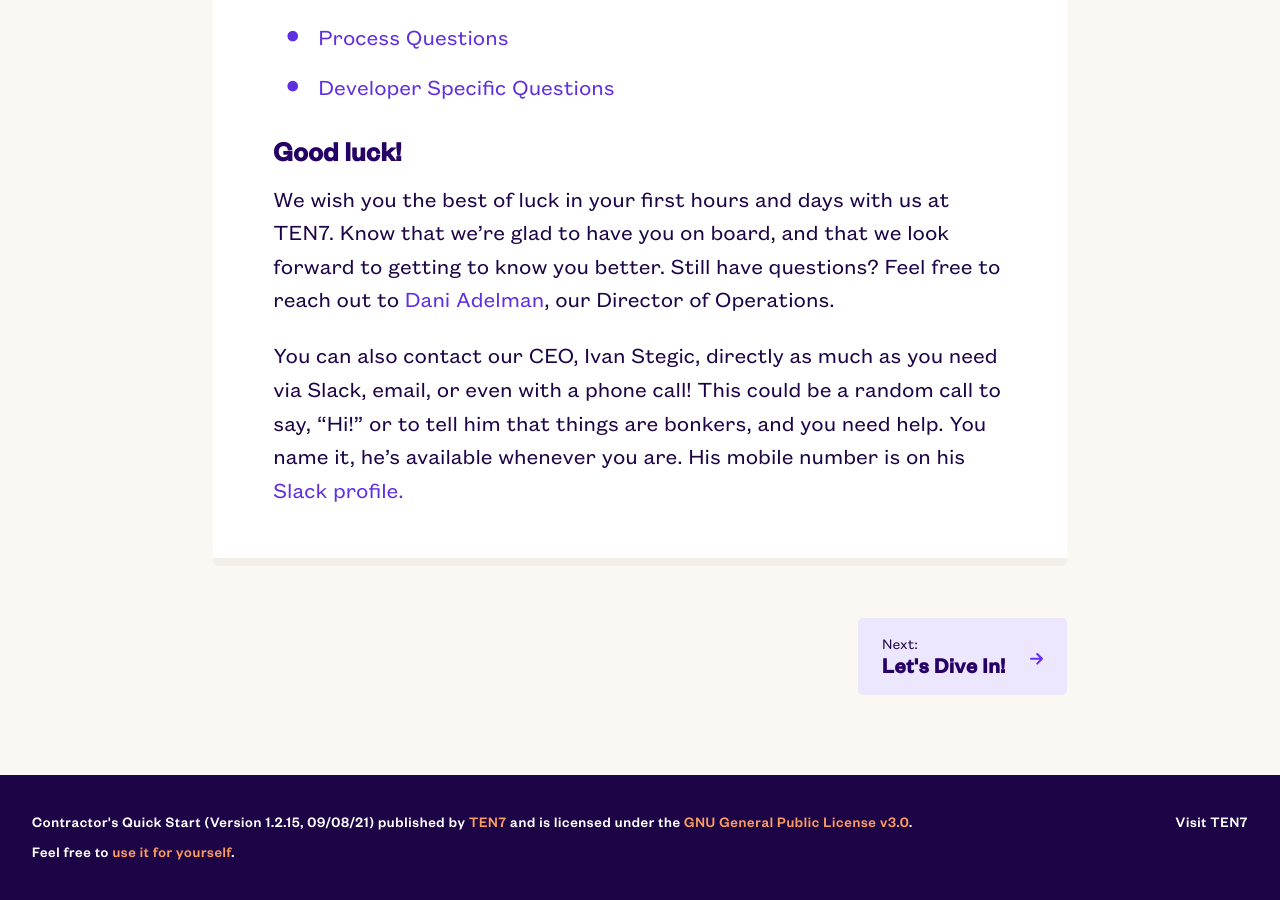
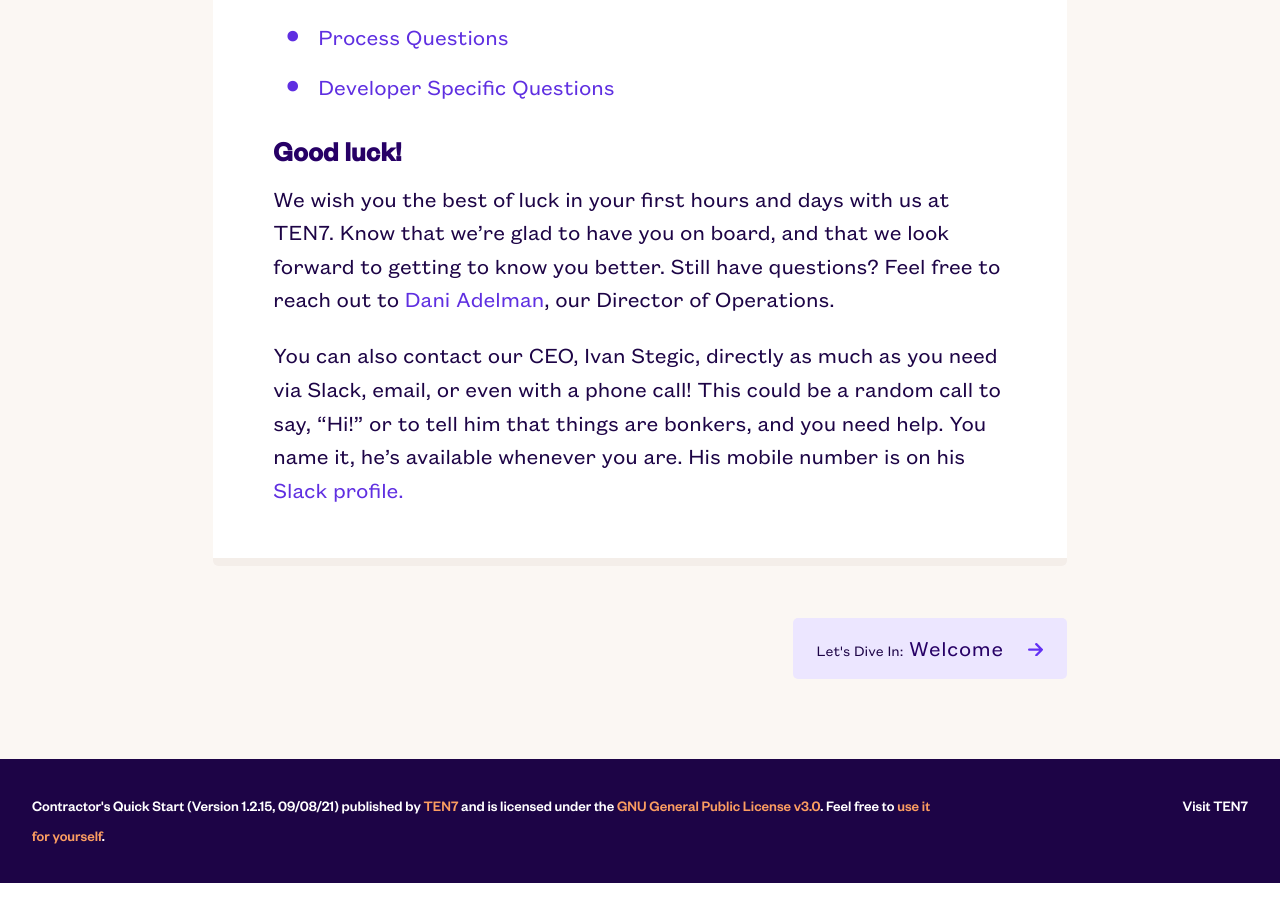
Before and after one commit to ten7/contractor.ten7.com, a Jekyll site: the page built from index.md, in a window 1280 px wide and 900 px high, scrolled down 1947 px. Built offline with Jekyll 4.4.1, drawn with Linux system fonts in a browser that asks for light colours; some web fonts are replaced.

Commit message:
Nav card styling

```diff
--- a/_layouts/page.html
+++ b/_layouts/page.html
@@ -38,41 +38,43 @@ layout: default
 
 
 <div class="pager column is-8">
-    <div class="pager-previous">
-      {% if page.previous.title %}
-    <a href="{{ prev.url }}" class="pager-link" title="{{ prev.title }}">
+
+  {% if page.previous.title %}
+  <div class="pager-previous">
+    <a href="{{ page.previous.url }}" class="pager-link" title="{{ page.previous.title }}">
       <span class="pager-arrow pager-arrow--left">
-        <svg width="13" height="12" fill="none" xmlns="http://www.w3.org/2000/svg"><path d="M12 5.813H1M5.813 10.625 1 5.812 5.813 1" stroke="#6330F4" stroke-width="2" stroke-linecap="round" stroke-linejoin="round"/></svg>
+        <svg width="15" viewBox="0 0 13 12" fill="none" xmlns="http://www.w3.org/2000/svg"><path d="M12 5.813H1M5.813 10.625 1 5.812 5.813 1" stroke="#6330F4" stroke-width="2" stroke-linecap="round" stroke-linejoin="round"/></svg>
       </span>
-      <span class="pager-content">
+      <span class="pager-prev-content">
         <span class="pager-direction">Back:</span>
-        <strong class="pager-title">{{ page.previous.title }}<strong>
+        <span class="pager-title">{{ page.previous.title }}</span>
       </span>
     </a>
+  </div>
   {% endif %}
-    </div>
 
   {% if page.url == '/' %}
-    {% assign next_title = "Let's Dive In!" %}
+    {% assign sub_title = "Let's Dive In:" %}
+    {% assign main_title = "Welcome" %}
     {% assign next_url = site.pages.first.url %}
   {% elsif page.next.title %}
-    {% assign next_title = page.next.title %}
+    {% assign sub_title = "Next:" %}
+    {% assign main_title = page.next.title %}
     {% assign next_url = page.next.url %}
   {% endif %}
 
+  {% if main_title %}
   <div class="pager-next">
-    {% if next_title %}
-    <a href="{{ next_url }}" class="pager-link" title="{{ next_title }}">
-      <span class="pager-content">
-        <span class="pager-direction">Next:</span>
-        <strong class="pager-title">{{ next_title }}<strong>
+    <a href="{{ next_url }}" class="pager-link pager-link-next" title="{{ main_title }}">
+      <span class="pager-next-content">
+        <span class="pager-direction">{{ sub_title}}</span>
+        <span class="pager-title">{{ main_title }}</span>
       </span>
       <span class="pager-arrow pager-arrow--right">
-        <svg width="13" height="12" fill="none" xmlns="http://www.w3.org/2000/svg"><path d="M1 5.813h11M7.188 1 12 5.813l-4.813 4.812" stroke="#6330F4" stroke-width="2" stroke-linecap="round" stroke-linejoin="round"/></svg>
+        <svg width="15" viewBox="0 0 13 12" fill="none" xmlns="http://www.w3.org/2000/svg"><path d="M1 5.813h11M7.188 1 12 5.813l-4.813 4.812" stroke="#6330F4" stroke-width="2" stroke-linecap="round" stroke-linejoin="round"/></svg>
       </span>
     </a>
+  </div>
   {% endif %}
-  </div>
-
 
 </div>
--- a/assets/_src/sass/main.scss
+++ b/assets/_src/sass/main.scss
@@ -136,6 +136,7 @@ a {
 	}
 
 	.content {
+		margin-bottom: 0;
 		padding: 2.5rem;
 	}
 
```
Also changed, not shown: assets/_src/sass/components/_pager.scss (+47 -9 lines).
